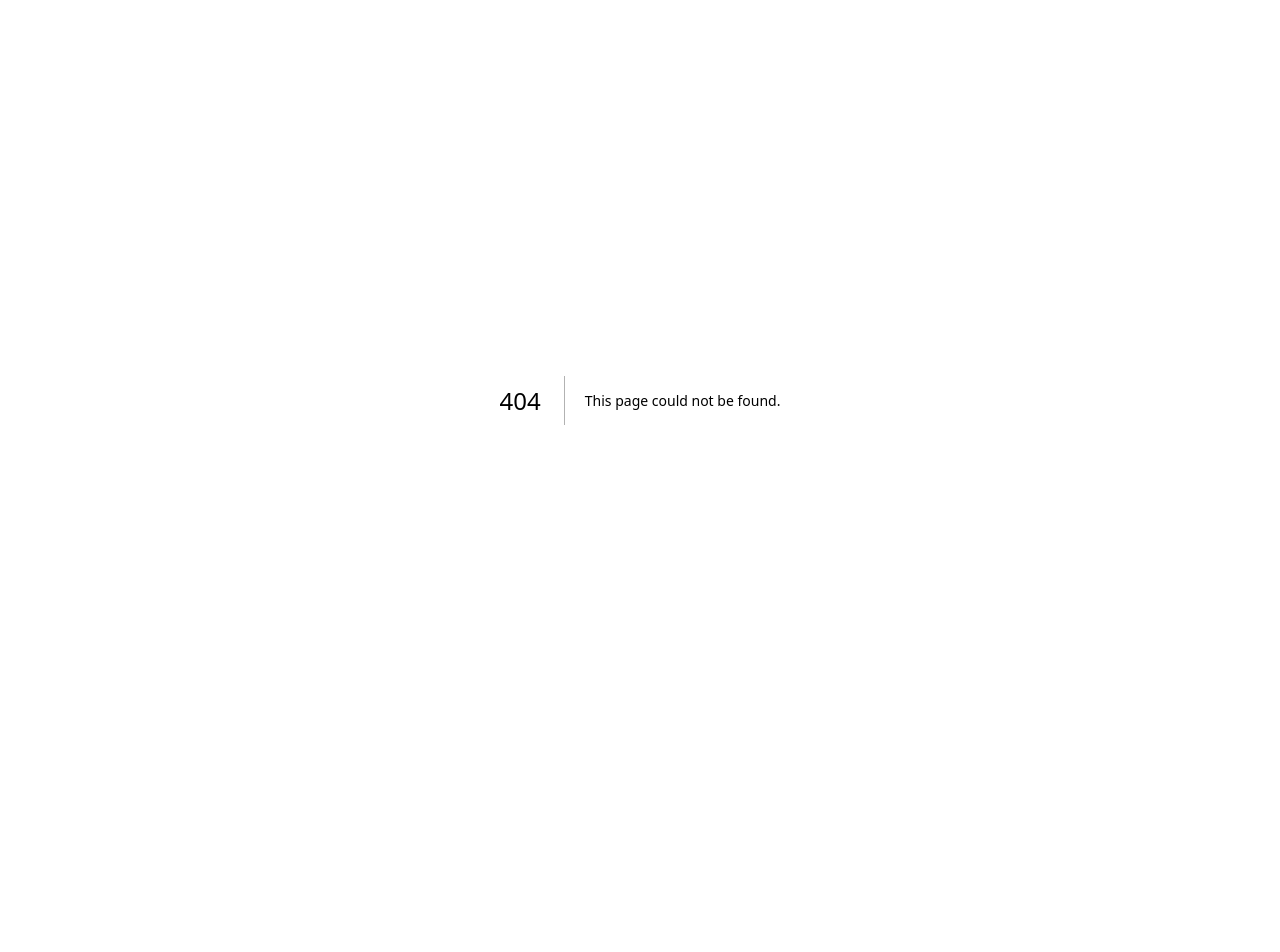
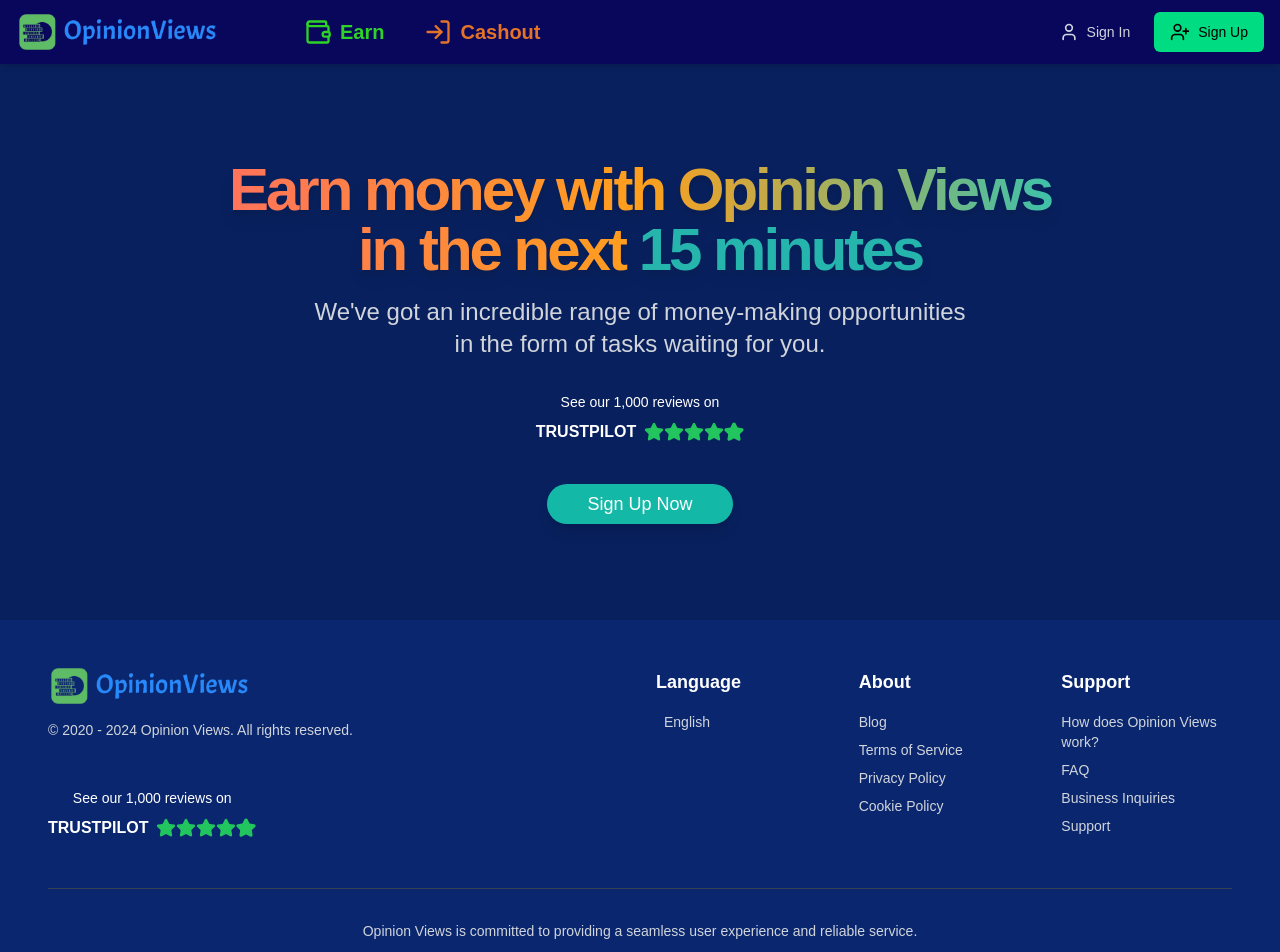
Before and after one commit to Raghuraj-source/OpinionViews, a Next.js app: page /earn in a window 1280 px wide. Before the commit this address had no page. Shown: the top 952 px of the page. Before the commit the page ends 800 px from the top, so only its background shows below. Built offline with nearby package versions, Linux system fonts and the light colour scheme.

Commit message:
make earn page cashout page footer how earn

```diff
--- /dev/null
+++ b/src/app/cashout/page.js
@@ -0,0 +1,15 @@
+import Footer from "@/components/Footer";
+import { Header } from "@/components/Header";
+import Hero from "@/components/hero";
+import { Import } from "lucide-react";
+
+
+export default function Home() {
+  return (
+    <div className="min-h-screen bg-[#08205D]">
+      <Header />
+     <Hero />
+     <Footer  />
+    </div>
+  );
+}
--- /dev/null
+++ b/src/app/earn/page.js
@@ -0,0 +1,17 @@
+// import EarnSection from "@/components/EarnSection";
+import Footer from "@/components/Footer";
+import { Header } from "@/components/Header";
+import MainContent from "@/components/MainContent";
+import { Ear, Import } from "lucide-react";
+
+
+export default function Home() {
+  return (
+    <div className="min-h-screen bg-[#08205D]">
+      <Header />
+      {/* <EarnSection /> */}
+      <MainContent />
+      <Footer />
+    </div>
+  );
+}
--- a/src/app/layout.js
+++ b/src/app/layout.js
@@ -24,6 +24,7 @@
         className={`${geistSans.variable} ${geistMono.variable} antialiased`}
       >
         {children}
+
       </body>
     </html>
   );
--- a/src/app/page.js
+++ b/src/app/page.js
@@ -3,6 +3,8 @@
 import { Header } from '@/components/Header'
 import HeroSection from "@/components/hero/HeroSection";
 import Statistics from "@/components/Statistics";
+import EarnSection from "@/components/EarnSection";
+import Footer from "@/components/Footer";
 // import SignupForm from "@/components/SignUp";
 export default function Home() {
   return (
@@ -11,6 +13,8 @@
       {/* <Hero /> */}
       <HeroSection />
       <Statistics/>
+      <EarnSection />
+      <Footer />
     </div>
   );
 }
--- /dev/null
+++ b/src/components/EarnSection.jsx
@@ -0,0 +1,29 @@
+
+import { FaGift, FaTrophy, FaDollarSign } from 'react-icons/fa';
+
+export default function EarnSection() {
+  return (
+    <section className="py-12 bg-[#08205D] text-gray-800">
+      <div className="container mx-auto px-4">
+        <h2 className="text-3xl font-bold text-center mb-8 text-white">How to Earn</h2>
+        <div className="grid grid-cols-1 md:grid-cols-3 gap-8">
+          <div className="text-center p-6 bg-gray-100 rounded-lg shadow-md">
+            <FaGift className="w-12 h-12 mx-auto text-blue-500 mb-4" />
+            <h3 className="text-xl font-semibold mb-2">Complete Offers</h3>
+            <p>Participate in surveys, watch videos, and complete other offers to earn points.</p>
+          </div>
+          <div className="text-center p-6 bg-gray-100 rounded-lg shadow-md">
+            <FaTrophy className="w-12 h-12 mx-auto text-green-500 mb-4" />
+            <h3 className="text-xl font-semibold mb-2">Daily Challenges</h3>
+            <p>Complete daily challenges to earn bonus points and rewards.</p>
+          </div>
+          <div className="text-center p-6 bg-gray-100 rounded-lg shadow-md">
+            <FaDollarSign className="w-12 h-12 mx-auto text-yellow-500 mb-4" />
+            <h3 className="text-xl font-semibold mb-2">Cash Out</h3>
+            <p>Redeem your points for cash, gift cards, and other rewards.</p>
+          </div>
+        </div>
+      </div>
+    </section>
+  );
+}
--- /dev/null
+++ b/src/components/Footer.jsx
@@ -0,0 +1,66 @@
+import Image from 'next/image';
+import Link from 'next/link';
+import Ratings from './hero/Ratings';
+
+export default function Footer() {
+  return (
+    <footer className="bg-[#09266e] text-gray-300 py-12 px-6 md:px-12">
+      <div className="container mx-auto max-w-7xl text-center md:text-left">
+        <div className="flex flex-col md:flex-row md:justify-between md:items-start lg:items-start gap-8">
+          {/* Logo and Ratings Section */}
+          <div className="flex-1 mb-8 md:mb-0 flex flex-col items-center md:items-start">
+            <Link href="/">
+              <Image
+                src="/logoo.png"
+                alt="Your Logo"
+                width={200}
+                height={40}
+                className="cursor-pointer mb-4"
+              />
+            </Link>
+            <p className="text-sm mb-4">© 2020 - 2024 Opinion Views. All rights reserved.</p>
+            <Ratings />
+          </div>
+
+          {/* Links Section */}
+          <div className="flex-1 grid grid-cols-1 sm:grid-cols-2 md:grid-cols-2 lg:grid-cols-3 gap-8 text-sm text-center md:text-left">
+            {/* Language Section */}
+            <div className="flex flex-col items-center md:items-start">
+              <h3 className="text-white text-lg font-semibold mb-4">Language</h3>
+              <div className="flex items-center justify-center md:justify-start">
+                <span className="ml-2">English</span>
+              </div>
+            </div>
+
+            {/* About Section */}
+            <div className="flex flex-col items-center md:items-start">
+              <h3 className="text-white text-lg font-semibold mb-4">About</h3>
+              <ul className="space-y-2">
+                <li><Link href="/blog" className="hover:text-teal-400 transition duration-300">Blog</Link></li>
+                <li><Link href="/terms" className="hover:text-teal-400 transition duration-300">Terms of Service</Link></li>
+                <li><Link href="/privacy" className="hover:text-teal-400 transition duration-300">Privacy Policy</Link></li>
+                <li><Link href="/cookies" className="hover:text-teal-400 transition duration-300">Cookie Policy</Link></li>
+              </ul>
+            </div>
+
+            {/* Support Section */}
+            <div className="flex flex-col items-center md:items-start">
+              <h3 className="text-white text-lg font-semibold mb-4">Support</h3>
+              <ul className="space-y-2">
+                <li><Link href="/how-it-works" className="hover:text-teal-400 transition duration-300">How does Opinion Views work?</Link></li>
+                <li><Link href="/faq" className="hover:text-teal-400 transition duration-300">FAQ</Link></li>
+                <li><Link href="/business" className="hover:text-teal-400 transition duration-300">Business Inquiries</Link></li>
+                <li><Link href="/support" className="hover:text-teal-400 transition duration-300">Support</Link></li>
+              </ul>
+            </div>
+          </div>
+        </div>
+
+        {/* Footer Bottom Text */}
+        <div className="mt-12 pt-8 border-t border-gray-700 text-center text-sm">
+          <p>Opinion Views is committed to providing a seamless user experience and reliable service.</p>
+        </div>
+      </div>
+    </footer>
+  );
+}
--- /dev/null
+++ b/src/components/MainContent.jsx
@@ -0,0 +1,25 @@
+import { Button } from "@/components/ui/button"
+import Ratings from "./hero/Ratings"
+
+export default function MainContent() {
+  return (
+    <div className="text-center py-24 bg-gradient-to-b from-navy-900 to-navy-800 text-white px-4 sm:px-6 lg:px-8">
+      <div className="max-w-4xl mx-auto">
+        <h1 className="text-4xl md:text-6xl font-bold tracking-tighter bg-gradient-to-r from-[#ff6f61] via-[#ff9f1c] to-[#2ec4b6] bg-clip-text text-transparent animate-fade-in drop-shadow-lg">
+          Earn money with Opinion Views
+          <br />
+          in the next <span className="text-teal-400 animate-pulse">15 minutes</span>
+        </h1>
+        <p className="mb-8 text-lg sm:text-2xl text-gray-300 max-w-2xl mt-4 mx-auto">
+          We've got an incredible range of money-making opportunities in the form of tasks waiting for you.
+        </p>
+        <div className="mb-10">
+          <Ratings />
+        </div>
+        <Button className="bg-teal-500 hover:bg-teal-400 text-white text-lg px-10 py-4 rounded-full transition duration-300 ease-in-out transform hover:scale-105 shadow-lg">
+          Sign Up Now
+        </Button>
+      </div>
+    </div>
+  )
+}
--- /dev/null
+++ b/src/components/hero.jsx
@@ -0,0 +1,23 @@
+import { Button } from "@/components/ui/button"
+
+export default function Hero() {
+  return (
+    <section className="w-full bg-[#08205D] text-white py-16 md:py-24">
+      <div className="container mx-auto px-4 text-center">
+        <h1 className="text-4xl md:text-6xl font-bold tracking-tighter bg-gradient-to-r from-[#ff6f61] via-[#ff9f1c] to-[#2ec4b6] bg-clip-text text-transparent animate-fade-in drop-shadow-lg">
+          Sign up and cashout
+          <br />
+          <span className="text-green-400">your earnings</span>
+        </h1>
+        <p className="text-lg md:text-2xl mb-8 mt-4 max-w-2xl mx-auto">
+          Use your earned coins on Freecash.com to withdraw PayPal, Bitcoin, VISA, Amazon & much more!
+          <br />
+          Crypto withdrawals start from $0.50, Stake withdrawals at $0.25
+        </p>
+        <Button className="bg-green-400 text-[#08205D] hover:bg-green-500 text-lg px-8 py-3">
+          Sign up
+        </Button>
+      </div>
+    </section>
+  )
+}
--- a/src/components/hero/HeroSection.jsx
+++ b/src/components/hero/HeroSection.jsx
@@ -9,9 +9,9 @@
         <div className="w-full lg:w-2/3">
           <div className="flex flex-col items-center text-center space-y-4">
             <h1 className="text-4xl md:text-6xl font-bold tracking-tighter bg-gradient-to-r from-[#ff6f61] via-[#ff9f1c] to-[#2ec4b6] bg-clip-text text-transparent animate-fade-in drop-shadow-lg">
-              <span className="text-[#ff6f61] drop-shadow-md">Get paid</span> for testing apps,
+              <span className="text-[#ff6f61] drop-shadow-md">Get rewarded</span> for Apps, Playing
               <br />
-              games & surveys
+              games, and Taking Surveys
             </h1>
             <p className="text-xl md:text-2xl text-gray-400 animate-fade-in drop-shadow-md">
               Earn up to <span className="text-[#ff6f61] font-semibold drop-shadow-md">$30.24</span> per offer • <span className="text-[#ff6f61] font-semibold drop-shadow-md">520</span> available offers now
```
